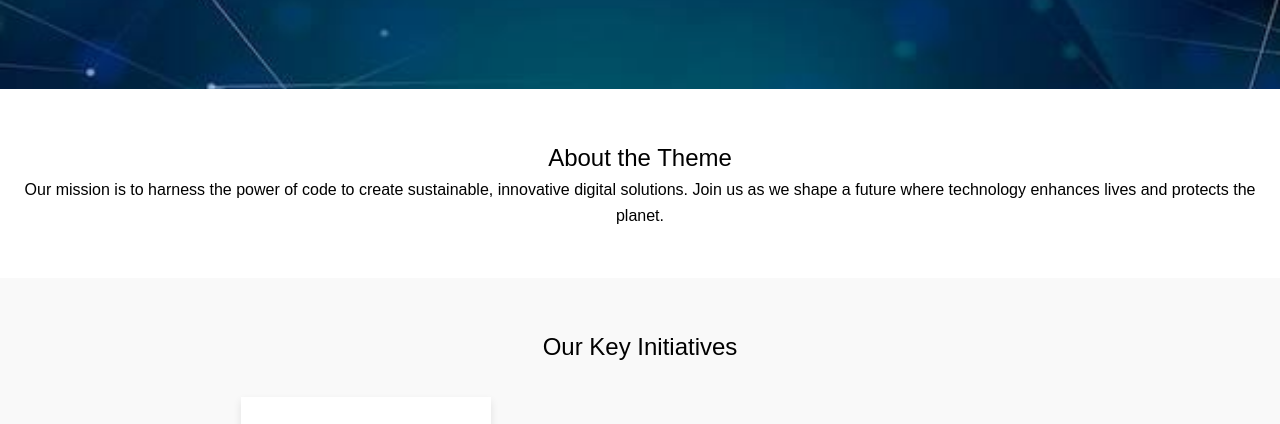
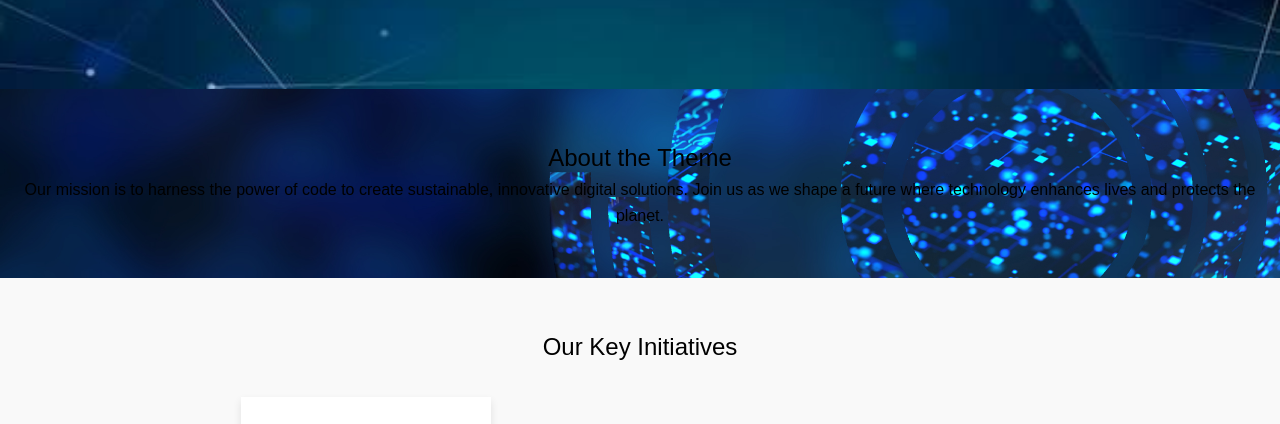
Before and after one commit to TsmHabib03/Innovative-Digital-Solutions-Code-for-a-Better-Tomorrow, a plain HTML site: page index.html in a window 1280 px wide. Shown: the part 300-724 px from the top of the page. Drawn offline with Linux system fonts and the light colour scheme.

Commit message:
update styles.css

```diff
--- a/styles.css
+++ b/styles.css
@@ -53,8 +53,8 @@ body {
 
 }
 #about{
-  /*background: url('Headerv1-Digital-Solutions.jpg') center/cover no-repeat;
- */
+  background: url('Headerv1-Digital-Solutions.jpg') center/cover no-repeat;
+
 }
 
 .features-section {
```
